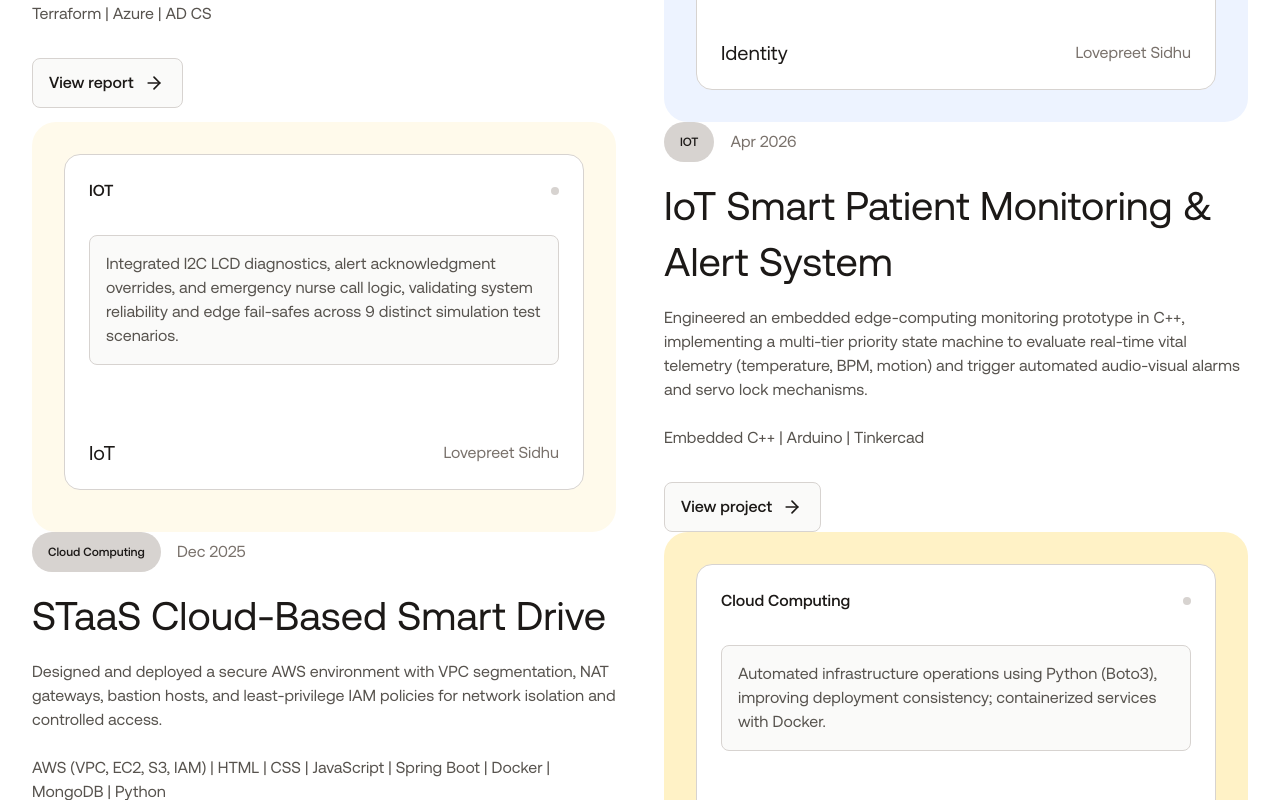
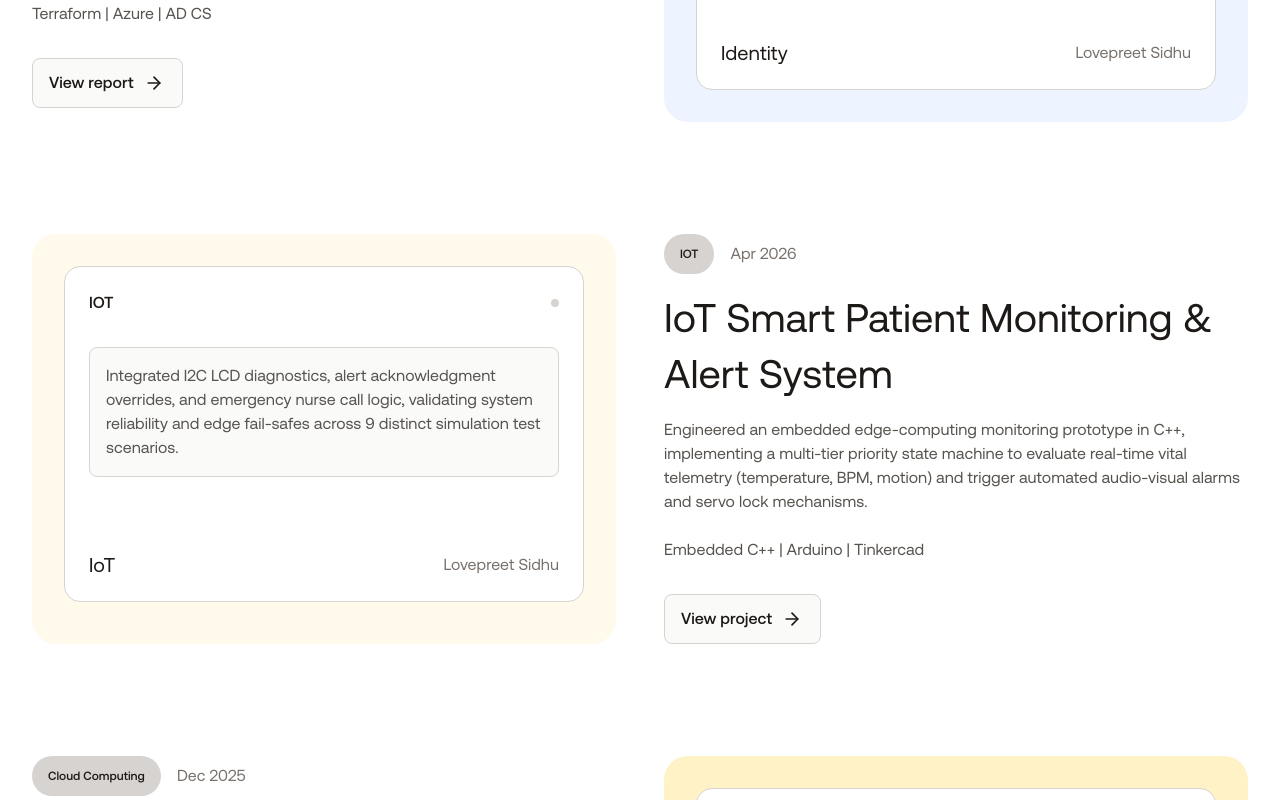
Before and after one commit to lovesidhuy/portfoliowebsite, a React (Vite) app: page / in a window 1280 px wide. Shown: the part 1960-2760 px from the top of the page. Built offline with nearby package versions, Linux system fonts and the light colour scheme.

Commit message:
Fix continuous scrolling and project spacing

```diff
--- a/src/styles/App.css
+++ b/src/styles/App.css
@@ -794,6 +794,18 @@
   }
 }
 
+/* Each project is a complete reading unit. The pre-generated utility sheet
+   does not include the intended grid gap, so keep the separation explicit. */
+#projects .project-article + .project-article {
+  margin-top: 4rem;
+}
+
+@media (min-width: 768px) {
+  #projects .project-article + .project-article {
+    margin-top: 7rem;
+  }
+}
+
 /* Legacy portfolio section — comic style; all styles here (static theme.css omits arbitrary colors) */
 .legacy-portfolio {
   background: var(--color-white, #fff);
--- a/src/styles/index.css
+++ b/src/styles/index.css
@@ -45,28 +45,16 @@
 
 html {
   scroll-behavior: smooth;
-  /* Keep anchor destinations clear of the floating navigation and make long
-     portfolio pages settle naturally on the next visible content block. */
+  /* Keep anchor destinations clear of the navigation without interrupting
+     normal reading through long project and experimental content. */
   scroll-padding-block-start: 5.5rem;
-  scroll-snap-type: y proximity;
   -webkit-font-smoothing: antialiased;
   -moz-osx-font-smoothing: grayscale;
-}
-
-main > section,
-#contact,
-#projects .project-article,
-#experimental-projects article,
-#skills article,
-#experience details,
-.legacy-portfolio__card {
-  scroll-snap-align: start;
 }
 
 @media (prefers-reduced-motion: reduce) {
   html {
     scroll-behavior: auto;
-    scroll-snap-type: none;
   }
 }
 
```
